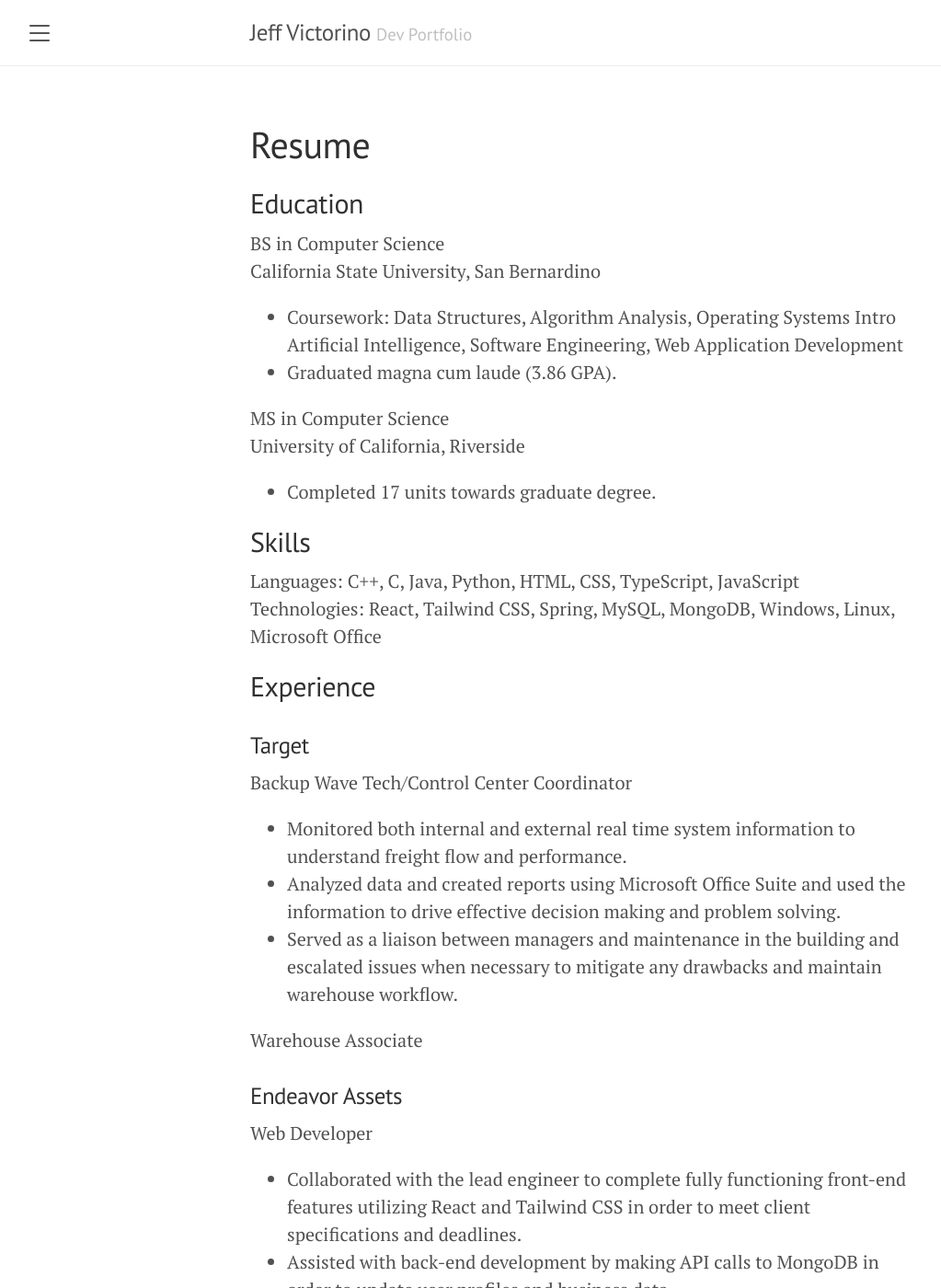
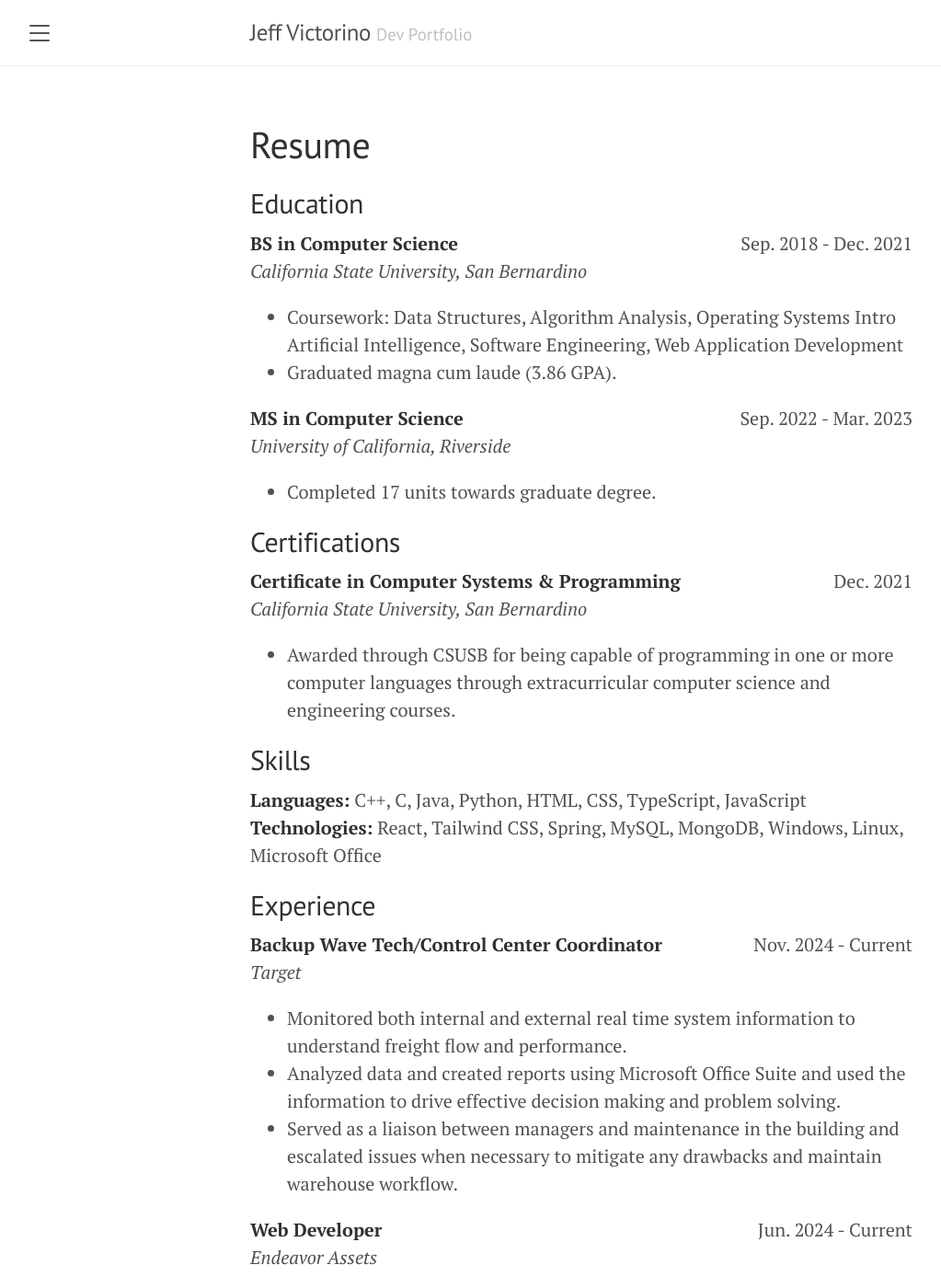
Before and after one commit to JeffafaV/Jekyll-Portfolio, a Jekyll site: the page built from resume.md, in a window 1280 px wide and 1400 px high. Shown: the whole window at 92% size, without its empty margins (8-1031 px from the left). Built offline with Jekyll 4.4.1, drawn with Linux system fonts in a browser that asks for light colours; some of the changed text lies outside the part shown.

Commit message:
Styling the resume page

```diff
--- a/resume.md
+++ b/resume.md
@@ -4,36 +4,53 @@ title: Resume
 ---
 
 <h2>Education</h2>
-BS in Computer Science
-<br>
-California State University, San Bernardino
+<div class="resume-dates">
+    <p><strong>BS in Computer Science</strong></p>
+    <p>Sep. 2018 - Dec. 2021</p>
+</div>
+<em>California State University, San Bernardino</em>
 
 - Coursework: Data Structures, Algorithm Analysis, Operating Systems Intro Artificial Intelligence, Software Engineering, Web Application Development
 - Graduated magna cum laude (3.86 GPA).
 
-MS in Computer Science
-<br>
-University of California, Riverside
+<div class="resume-dates">
+    <p><strong>MS in Computer Science</strong></p>
+    <p>Sep. 2022 - Mar. 2023</p>
+</div>
+<em>University of California, Riverside</em>
 
 - Completed 17 units towards graduate degree.
 
+<h2>Certifications</h2>
+<div class="resume-dates">
+    <p><strong>Certificate in Computer Systems & Programming</strong></p>
+    <p>Dec. 2021</p>
+</div>
+<em>California State University, San Bernardino</em>
+
+- Awarded through CSUSB for being capable of programming in one or more computer languages through extracurricular computer science and engineering courses.
+
 <h2> Skills</h2>
-Languages: C++, C, Java, Python, HTML, CSS, TypeScript, JavaScript
+<strong>Languages:</strong> C++, C, Java, Python, HTML, CSS, TypeScript, JavaScript
 <br>
-Technologies: React, Tailwind CSS, Spring, MySQL, MongoDB, Windows, Linux, Microsoft Office
+<strong>Technologies:</strong> React, Tailwind CSS, Spring, MySQL, MongoDB, Windows, Linux, Microsoft Office
 
 <h2>Experience</h2>
-<h3>Target</h3>
-Backup Wave Tech/Control Center Coordinator
+<div class="resume-dates">
+    <p><strong>Backup Wave Tech/Control Center Coordinator</strong></p>
+    <p>Nov. 2024 - Current</p>
+</div>
+<em>Target</em>
 
 - Monitored both internal and external real time system information to understand freight flow and performance.
 - Analyzed data and created reports using Microsoft Office Suite and used the information to drive effective decision making and problem solving.
 - Served as a liaison between managers and maintenance in the building and escalated issues when necessary to mitigate any drawbacks and maintain warehouse workflow.
 
-Warehouse Associate
-
-<h3>Endeavor Assets</h3>
-Web Developer
+<div class="resume-dates">
+    <p><strong>Web Developer</strong></p>
+    <p>Jun. 2024 - Current</p>
+</div>
+<em>Endeavor Assets</em>
 
 - Collaborated with the lead engineer to complete fully functioning front-end features utilizing React and Tailwind CSS in order to meet client specifications and deadlines.
 - Assisted with back-end development by making API calls to MongoDB in order to update user profiles and business data.
@@ -41,28 +58,53 @@ Web Developer
 - Enhanced course webpage performance by optimizing how large file content will be retrieved and displayed, improving load times and significantly increasing efficiency.
 - Designed and implemented emails using HTML and React that were automatically sent to users for verification and marketing purposes.
 
-<h3>DataAnnotation</h3>
-AI Trainer - Coding
+<div class="resume-dates">
+    <p><strong>Warehouse Associate</strong></p>
+    <p>Jun. 2024 - Nov. 2024</p>
+</div>
+<em>Target</em>
+
+- Labor role.
+
+<div class="resume-dates">
+    <p><strong>AI Trainer - Coding</strong></p>
+    <p>Jan. 2024 - Sep. 2024</p>
+</div>
+<em>DataAnnotation</em>
 
 - Produced diverse coding problems, challenges, and prompts for AI models to solve.
 - Evaluated primarily C++, C, Java, and Python code quality produced by AI models for correctness and performance.
 - Edited, fixed, and improved code to help teach and improve model code output.
 
-<h3>Apprentice Now</h3>
-Software Developer Trainee
+<div class="resume-dates">
+    <p><strong>Software Developer Trainee</strong></p>
+    <p>Oct. 2023 - Nov. 2023</p>
+</div>
+<em>Apprentice Now</em>
 
 - Sponsored by Cyber Proud, Inc. to attend and complete Apprentice Now's 8 week software development training program.
 - Program consisted of developing multiple small projects using different technologies such as Spring, Angular, React, MySQL and MongoDB.
 
-<h3>Ross Stores, Inc.</h3>
-Warehouse Associate
+<div class="resume-dates">
+    <p><strong>Warehouse Associate</strong></p>
+    <p>Feb. 2022 - Mar. 2022</p>
+</div>
+<em>Ross Stores, Inc.</em>
 
-<h3>AT&T</h3>
-Summer Learning Academy Extern
+- Labor role.
+
+<div class="resume-dates">
+    <p><strong>Summer Learning Academy Extern</strong></p>
+    <p>Jul. 2021</p>
+</div>
+<em>AT&T</em>
 
 - Completed entry-level training in finance, sales advertising, media and technology, communication and leadership across 80 hours of online learning.
 
-<h3>AT&T</h3>
-Summer Learning Academy Extern
+<div class="resume-dates">
+    <p><strong>Summer Learning Academy Extern</strong></p>
+    <p>Jun. 2020 - Jul. 2020</p>
+</div>
+<em>AT&T</em>
 
 - Gained insights and advice on business, leadership, technology and career from business executives and recognized experts across 80 hours of online learning.
```
